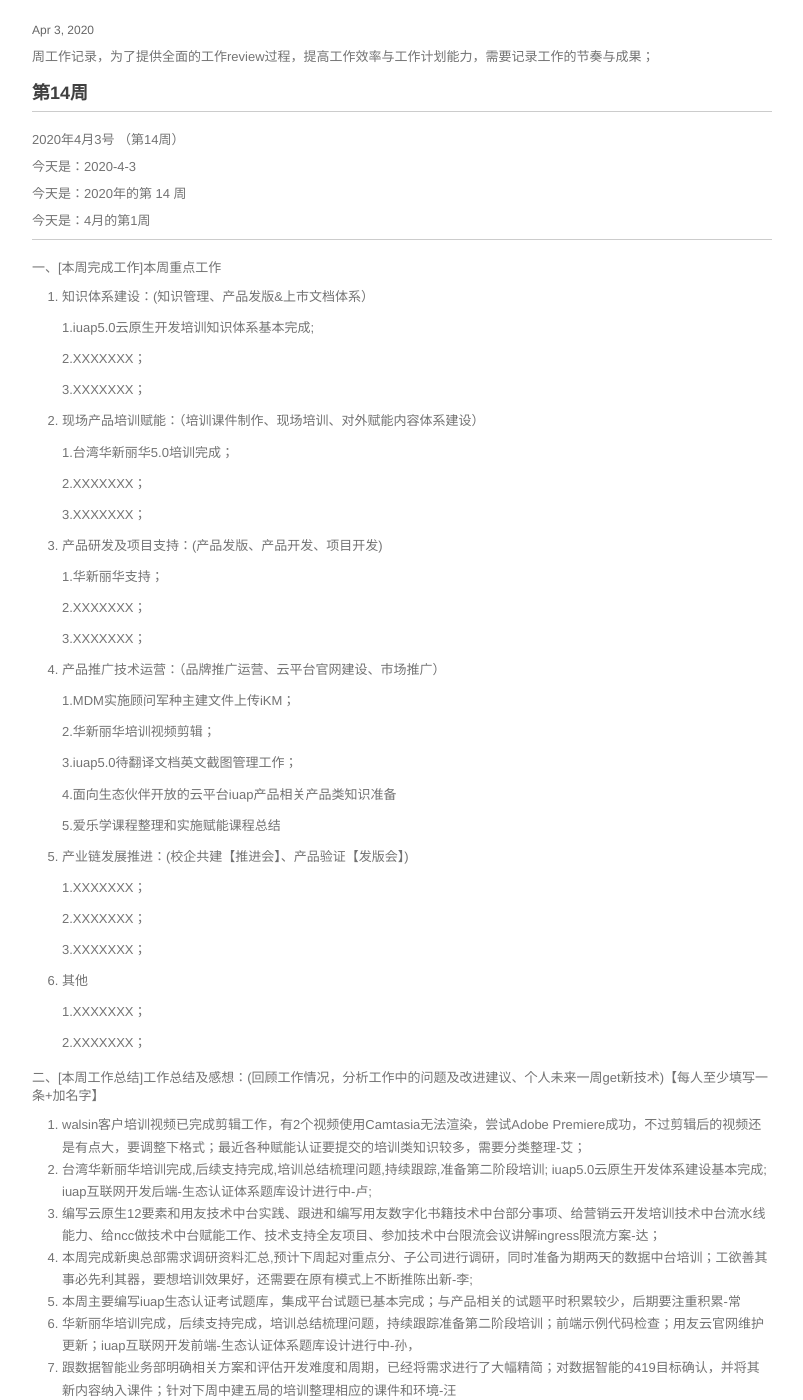
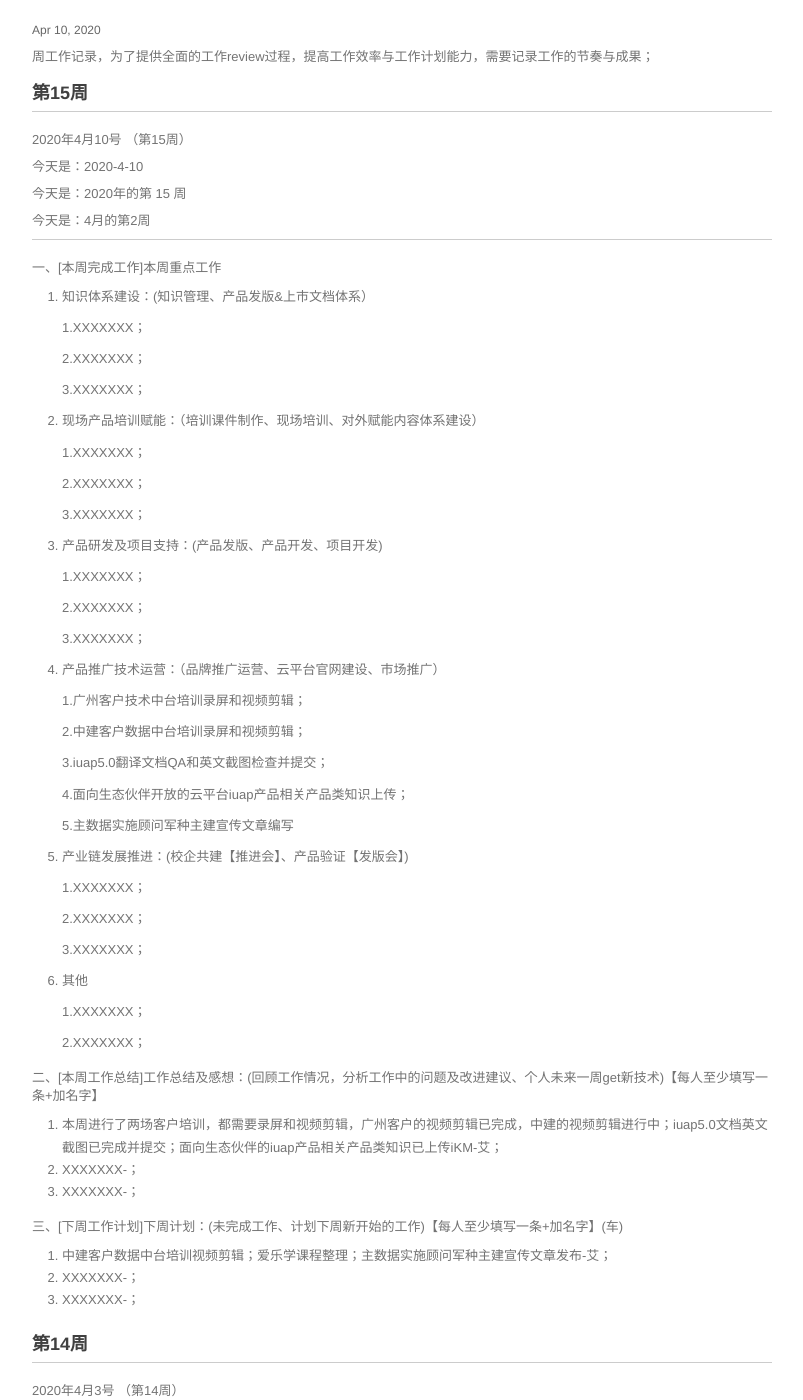
Before and after one commit to walllFlower/blog, a Jekyll site: the page built from 2020-02-28-day_report.md, in a window 1280 px wide and 1400 px high, scrolled down 250 px. Shown: the whole window, without its empty margins (238-1041 px from the left). Built offline with Jekyll 4.4.1, drawn with Linux system fonts in a browser that asks for light colours; comment, search, counter and statistics services are not loaded.

Commit message:
Update 2020-02-28-day_report.md

```diff
--- a/2020-02-28-day_report.md
+++ b/2020-02-28-day_report.md
@@ -1,11 +1,93 @@
 ---
 layout: post
 title:  "技术运营工作周报"
-date:   2020-4-3 14:57:32
+date:   2020-4-10 14:57:32
 categories: 技术运营工作周报
 ---
 
 周工作记录，为了提供全面的工作review过程，提高工作效率与工作计划能力，需要记录工作的节奏与成果；
+
+###  第15周
+
+***
+
+2020年4月10号 （第15周）
+
+今天是：2020-4-10
+
+今天是：2020年的第 15 周
+
+今天是：4月的第2周
+
+***
+
+
+一、[本周完成工作]本周重点工作
+
+1. 知识体系建设：(知识管理、产品发版&上市文档体系）
+
+    1.XXXXXXX；
+
+    2.XXXXXXX；
+
+    3.XXXXXXX；
+
+2. 现场产品培训赋能：（培训课件制作、现场培训、对外赋能内容体系建设）
+
+    1.XXXXXXX；
+
+    2.XXXXXXX；
+
+    3.XXXXXXX；
+
+3. 产品研发及项目支持：(产品发版、产品开发、项目开发)
+
+    1.XXXXXXX；
+
+    2.XXXXXXX；
+
+    3.XXXXXXX；
+
+4. 产品推广技术运营：（品牌推广运营、云平台官网建设、市场推广）
+
+    1.广州客户技术中台培训录屏和视频剪辑；
+
+    2.中建客户数据中台培训录屏和视频剪辑；
+
+    3.iuap5.0翻译文档QA和英文截图检查并提交；
+
+    4.面向生态伙伴开放的云平台iuap产品相关产品类知识上传；
+
+    5.主数据实施顾问军种主建宣传文章编写
+
+
+5. 产业链发展推进：(校企共建【推进会】、产品验证【发版会】)
+
+    1.XXXXXXX；
+
+    2.XXXXXXX；
+
+    3.XXXXXXX；
+
+6. 其他
+
+    1.XXXXXXX；
+
+    2.XXXXXXX；
+
+二、[本周工作总结]工作总结及感想：(回顾工作情况，分析工作中的问题及改进建议、个人未来一周get新技术)【每人至少填写一条+加名字】
+
+1. 本周进行了两场客户培训，都需要录屏和视频剪辑，广州客户的视频剪辑已完成，中建的视频剪辑进行中；iuap5.0文档英文截图已完成并提交；面向生态伙伴的iuap产品相关产品类知识已上传iKM-艾；
+2. XXXXXXX-；
+3. XXXXXXX-；
+
+三、[下周工作计划]下周计划：(未完成工作、计划下周新开始的工作)【每人至少填写一条+加名字】(车)
+
+1. 中建客户数据中台培训视频剪辑；爱乐学课程整理；主数据实施顾问军种主建宣传文章发布-艾；
+2. XXXXXXX-；
+3. XXXXXXX-；
+
+
 
 ###  第14周
 
```
